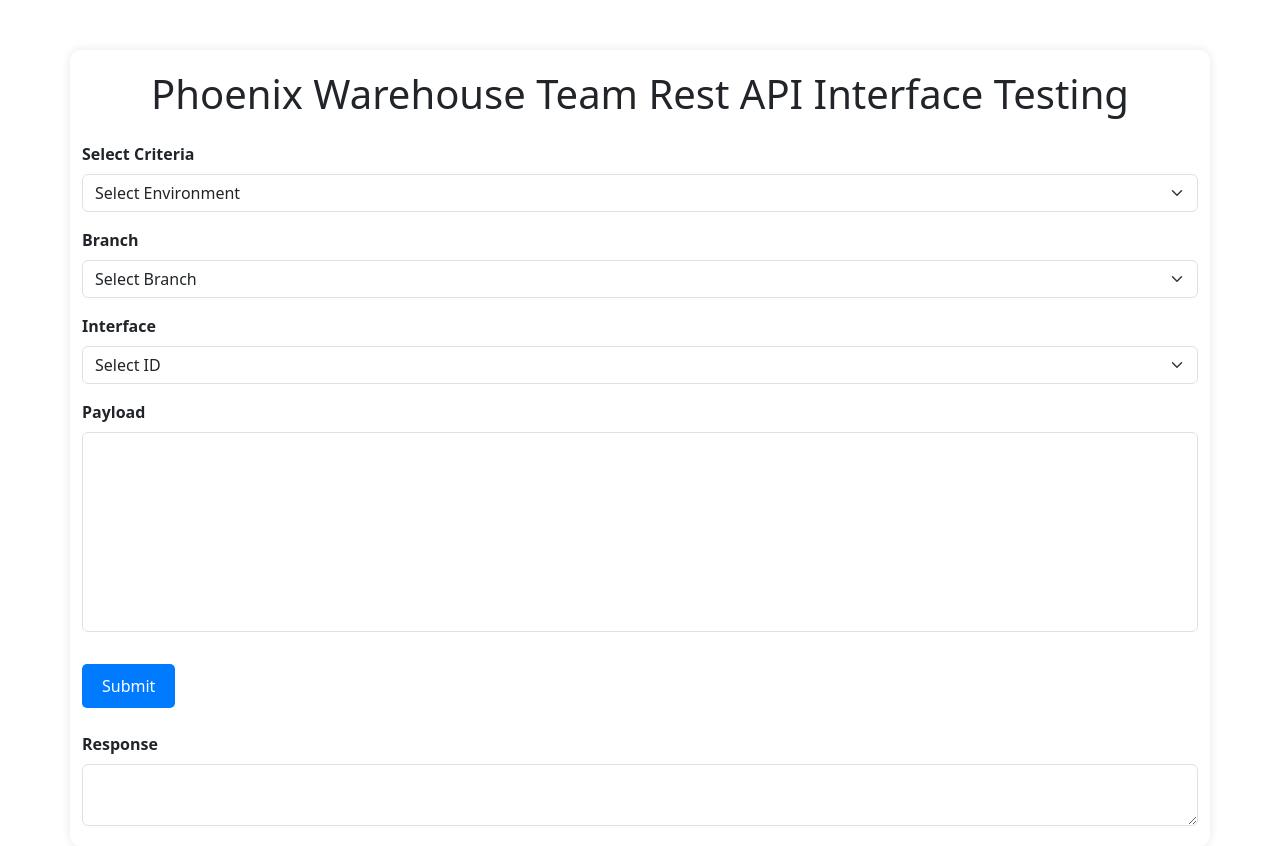
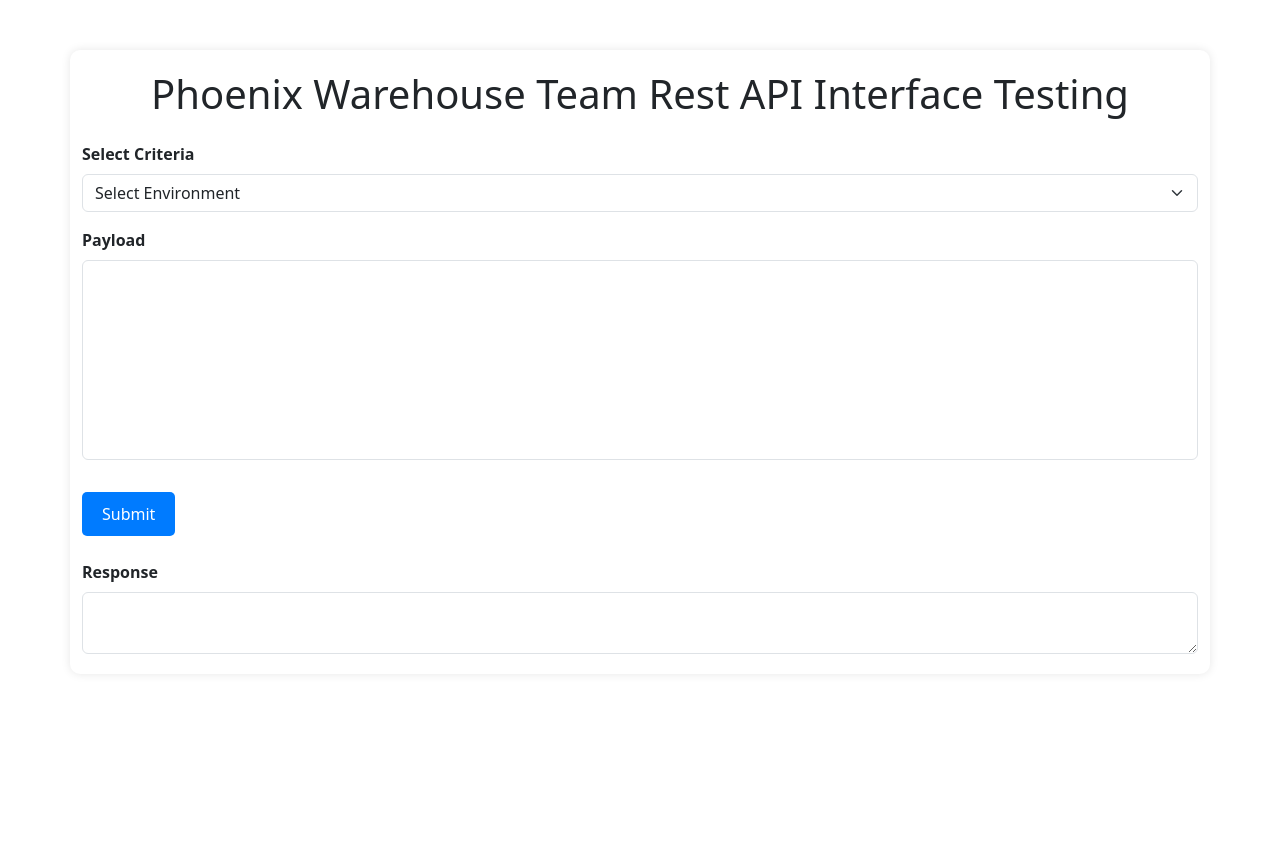
Before and after one commit to amitkoshti78/flaskapp, a Flask app: page / in a window 1280 px wide. After the commit the page ends 654 px from the top, so only its background shows below. Run offline with Flask 3, Linux system fonts and the light colour scheme.

Commit message:
'modified'

```diff
--- a/templates/index.html
+++ b/templates/index.html
@@ -18,44 +18,11 @@
                 <!-- Environment Selector -->
                 <div class="mb-3">
                     <label for="critria" class="form-label">Select Criteria</label>
-                    <select class="form-select" ng-model="formData.environment" required>
+                    <select class="form-select" ng-model="formData.criteria" required>
                         <option value="" disabled>Select Environment</option>
-                        <option value="First_Name">VSETAS</option>
-                        <option value="VSEMAS">VSEMAS</option>
-                        <option value="VSEQAS">VSEQAS</option>
-                    </select>
-                </div>
-
-                <!-- Branch Selector -->
-                <div class="mb-3">
-                    <label for="branch" class="form-label">Branch</label>
-                    <select class="form-select" ng-model="formData.branch" required>
-                        <option value="" disabled>Select Branch</option>
-                        <option value="61">Branch 61 - Wien</option>
-                        <option value="62">Branch 62 - Graz</option>
-                        <option value="63">Branch 63 - Linz</option>
-                        <option value="64">Branch 63 - Hall</option>
-                        <option value="83">Branch 83 - PWS Hagenbrunn</option>
-                    </select>
-                </div>
-
-                <!-- Interface Selector -->
-                <div class="mb-3">
-                    <label for="interface" class="form-label">Interface</label>
-                    <select class="form-select" ng-model="formData.interface" required>
-                        <option value="" disabled>Select ID</option>
-                        <option value="ID38">ID38 - Virtual Tote Number</option>
-                        <option value="ID29">ID29 - Ebatchinfo</option>
-                        <option value="ID11">ID11 - outbound-delivery-replication</option>
-                        <option value="ID02">ID02 - batch-master-export</option>
-                        <option value="ID05">ID05 - goods-return-receipt</option>
-                        <option value="ID37">ID37 - article-for-counting</option>
-                        <option value="ID01">ID01 - article-master-export</option>
-                        <option value="ID30">ID30 - articledefaultdummybin</option>
-                        <option value="ID35">ID35 - triggerarticledata</option>
-                        <option value="ID03">ID03 - customer-master-export</option>
-                        <option value="ID25">ID25 - tour-master-export</option>
-
+                        <option value="First_Name">fname</option>
+                        <option value="Last Name">lname</option>
+                        <option value="Customer ID">custid</option>
                     </select>
                 </div>
 
```
